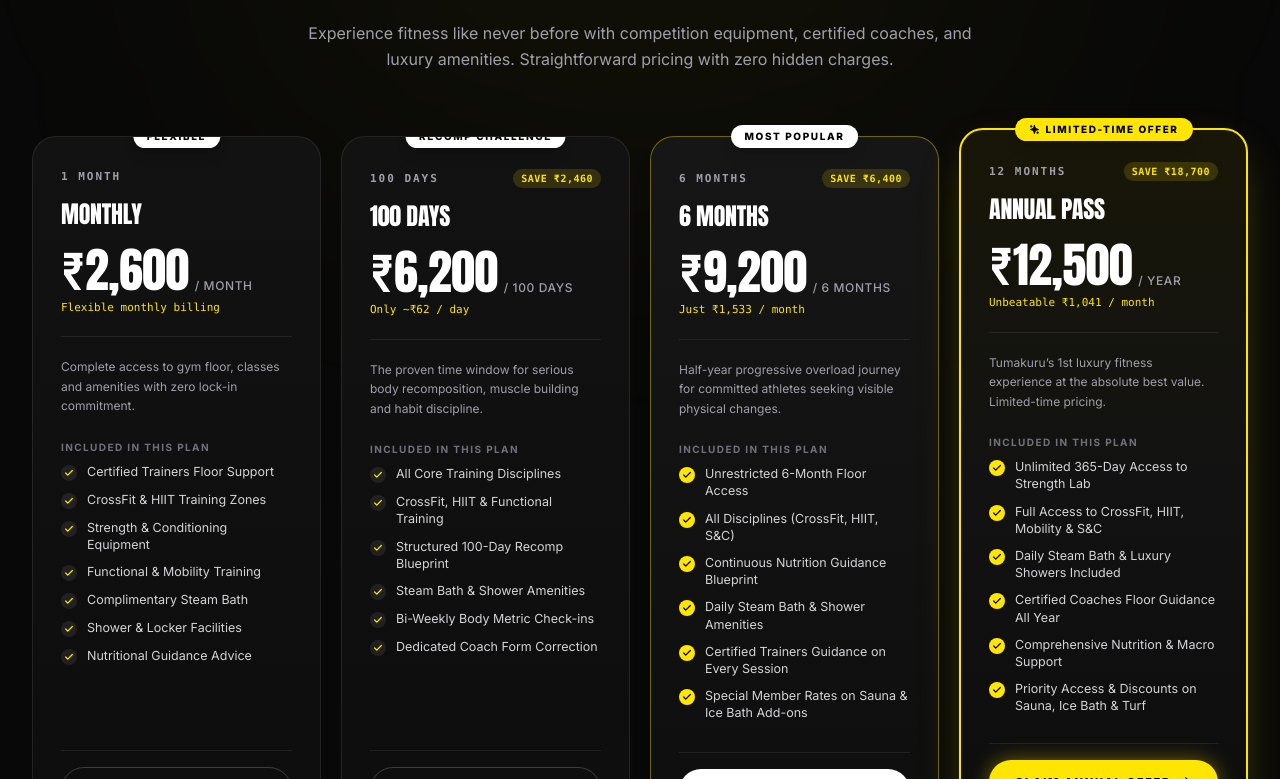
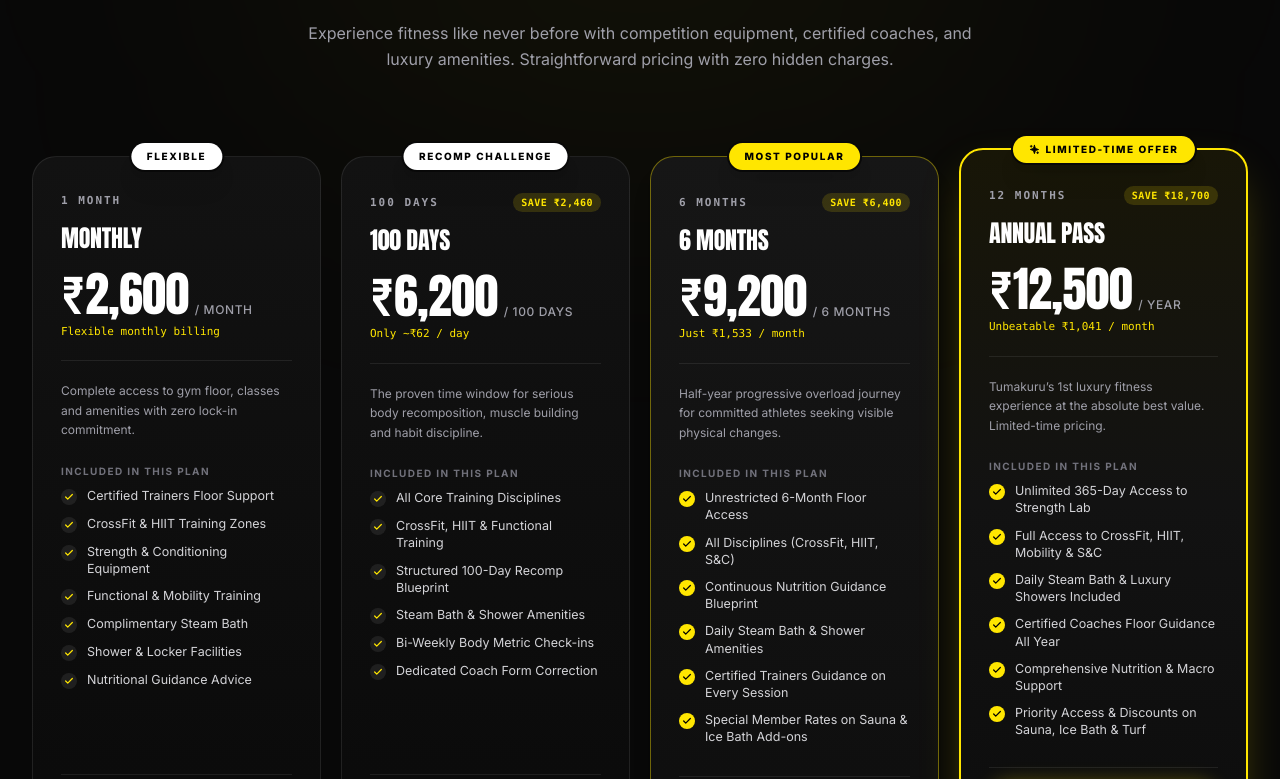
Before and after one commit to Mohitgujjar07/strength-lab, a Next.js app: page / in a window 1280 px wide. Shown: the part 9401-10180 px from the top of the page. Built offline with nearby package versions, Linux system fonts and the light colour scheme.

Commit message:
fix(membership): prevent card overflow clipping on floating badges

```diff
--- a/src/components/MembershipSection.tsx
+++ b/src/components/MembershipSection.tsx
@@ -41,26 +41,28 @@ export default function MembershipSection({ onOpenEnquiry }: MembershipSectionPr
         </div>
 
         {/* 4 Membership Plans Grid */}
-        <div className="grid grid-cols-1 md:grid-cols-2 lg:grid-cols-4 gap-5 items-stretch mb-16">
+        <div className="grid grid-cols-1 md:grid-cols-2 lg:grid-cols-4 gap-6 sm:gap-5 items-stretch mb-16 pt-5">
           {siteConfig.membershipPlans.map((plan) => {
             const isFeatured = plan.isLimitedOffer || plan.isPopular;
             return (
               <div
                 key={plan.id}
-                className={`relative flex flex-col rounded-3xl p-6 sm:p-7 transition-all duration-300 ${
+                className={`relative flex flex-col rounded-3xl p-6 sm:p-7 pt-7 sm:pt-8 transition-all duration-300 overflow-visible ${
                   plan.isLimitedOffer
                     ? 'bg-gradient-to-b from-[#181607] via-[#121212] to-[#0d0d0d] border-2 border-[#FFE600] shadow-[0_20px_50px_-15px_rgba(255,230,0,0.35)] lg:-translate-y-2'
                     : plan.isPopular
                     ? 'bg-gradient-to-b from-[#161616] to-[#0e0e0e] border border-[#FFE600]/40 shadow-xl'
-                    : 'card hover:border-white/20'
+                    : 'bg-gradient-to-b from-[#121212] to-[#0a0a0a] border border-white/[0.09] hover:border-white/20'
                 }`}
               >
                 {/* Top Badge */}
                 {plan.badge && (
                   <div
-                    className={`absolute -top-3 left-1/2 -translate-x-1/2 whitespace-nowrap px-3.5 py-1 rounded-full text-[10px] font-extrabold uppercase tracking-[0.16em] shadow-lg flex items-center gap-1.5 ${
+                    className={`absolute -top-3.5 left-1/2 -translate-x-1/2 z-20 whitespace-nowrap px-4 py-1.5 rounded-full text-[10px] font-extrabold uppercase tracking-[0.16em] shadow-xl flex items-center gap-1.5 ring-2 ring-[#080808] ${
                       plan.isLimitedOffer
                         ? 'bg-[#FFE600] text-black shadow-[0_0_20px_rgba(255,230,0,0.5)]'
+                        : plan.isPopular
+                        ? 'bg-[#FFE600] text-black shadow-[0_0_15px_rgba(255,230,0,0.3)]'
                         : 'bg-white text-black'
                     }`}
                   >
```
